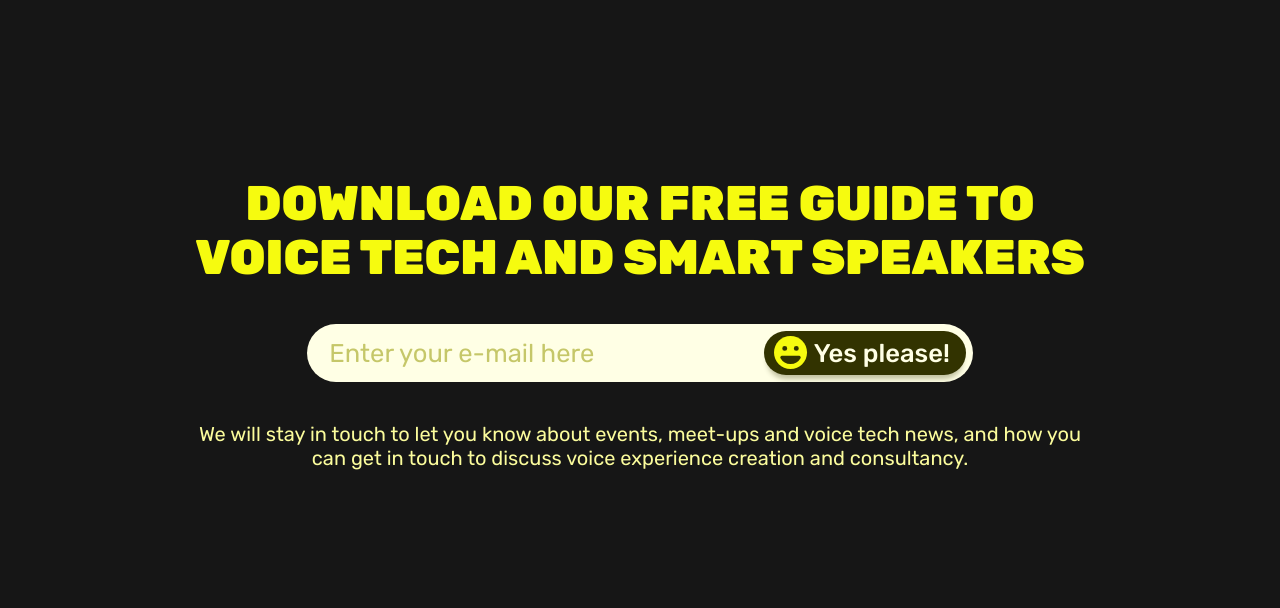
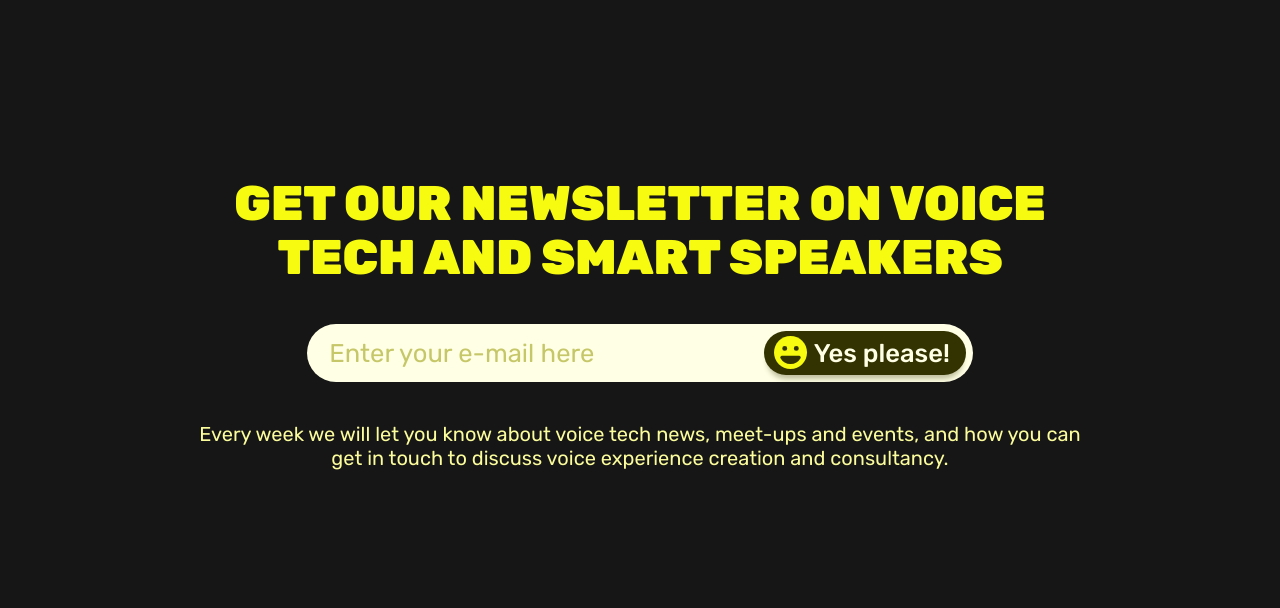
Before and after one commit to djc74/voiceworks, a Gatsby site: page / in a window 1280 px wide. Shown: the part 1230-1838 px from the top of the page. Built offline with nearby package versions, Linux system fonts and the light colour scheme; Gatsby itself is replaced by a stand-in of ours.

Commit message:
changing newsletter blurb

```diff
--- a/src/components/header.js
+++ b/src/components/header.js
@@ -4,7 +4,7 @@ import styled from "styled-components"
 import { Link } from "react-scroll"
 
 import logo from "../icons/voiceworks-logo.svg"
-import triangle from "../icons/download-triangle-link.svg"
+import triangle from "../icons/newsletter-triangle-link.svg"
 
 const HeaderHolder = styled.header`
   align-items: flex-start;
--- a/src/components/signupform.js
+++ b/src/components/signupform.js
@@ -129,7 +129,7 @@ export default class SignupForm extends React.Component {
     return (
       <FormWrapper id="signupform">
         <FormHeader>
-          Download our free guide to voice tech and smart speakers
+          Get our newsletter on voice tech and smart speakers
         </FormHeader>
         <div>
           <FormFields onSubmit={this._handleSubmit}>
@@ -146,8 +146,8 @@ export default class SignupForm extends React.Component {
           </FormFields>
         </div>
         <Message>
-          We will stay in touch to let you know about events, meet-ups and voice
-          tech news, and how you can get in touch to discuss voice experience
+          Every week we will let you know about voice tech news, meet-ups and
+          events, and how you can get in touch to discuss voice experience
           creation and consultancy.
         </Message>
       </FormWrapper>
```
